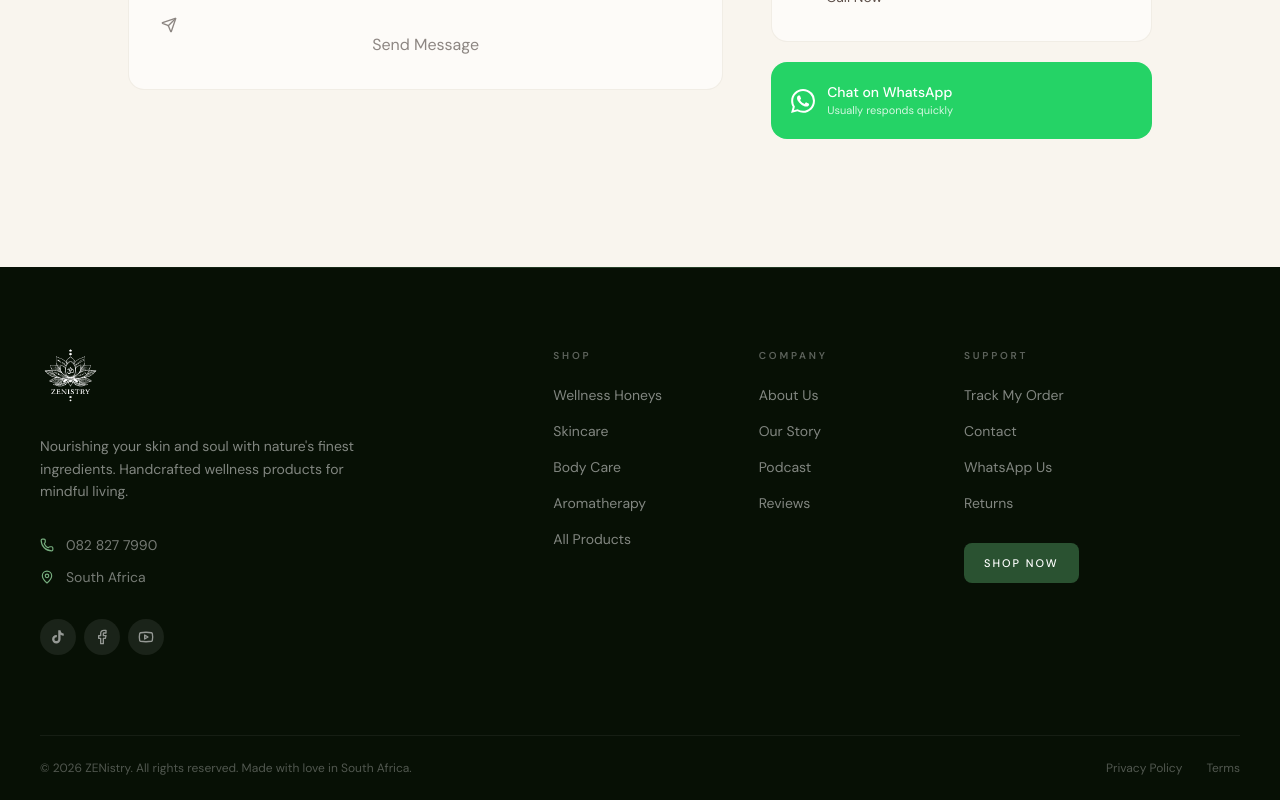
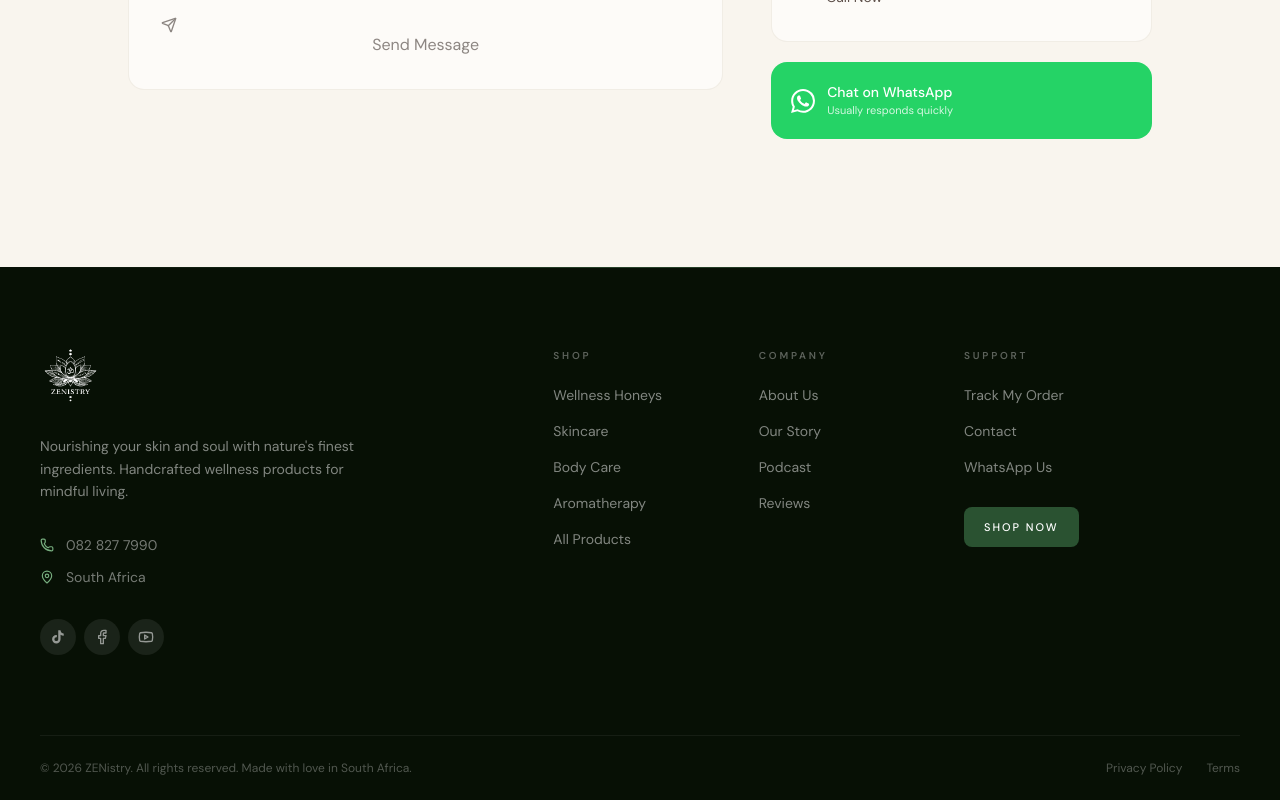
Before and after one commit to Generalcom/Zenistry, a Next.js app: page / in a window 1280 px wide. Shown: the part 8694-9494 px from the top of the page. Built offline with nearby package versions, Linux system fonts and the light colour scheme.

Commit message:
Remove Returns link from footer support section
Co-Authored-By: Claude Sonnet 4.6 <noreply@anthropic.com>

```diff
--- a/components/footer-dynamic.tsx
+++ b/components/footer-dynamic.tsx
@@ -31,7 +31,6 @@ const footerLinks = {
     { label: "Track My Order", href: "/track" },
     { label: "Contact", href: "/#contact" },
     { label: "WhatsApp Us", href: "https://wa.me/27828277990" },
-    { label: "Returns", href: "/#contact" },
   ],
 }
 
--- a/components/footer.tsx
+++ b/components/footer.tsx
@@ -31,7 +31,6 @@ const footerLinks = {
     { label: "Track My Order", href: "/track" },
     { label: "Contact Angela", href: "tel:0828277990" },
     { label: "WhatsApp Us", href: "https://wa.me/27828277990" },
-    { label: "Returns", href: "/#contact" },
   ],
   legal: [
     { label: "Privacy Policy", href: "/#contact" },
```
